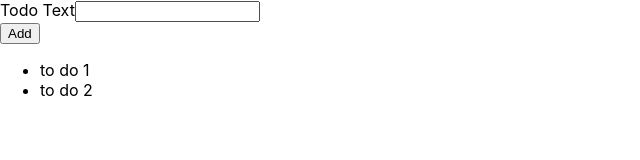
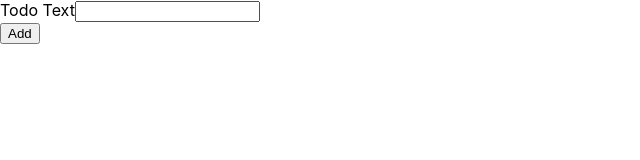
Before and after one commit to EnzoSeason/typescript-tuto, a React (Create React App) app in the folder react-ts/: page / in a window 1280 px wide. Shown: the top 160 px of the page, without its empty margins (0-640 px from the left). Built offline with nearby package versions, Linux system fonts and the light colour scheme.

Commit message:
use State mangement

```diff
--- a/react-ts/src/App.tsx
+++ b/react-ts/src/App.tsx
@@ -1,15 +1,21 @@
-import React from 'react';
+import React, { useState } from 'react';
 import NewTodo from './components/NewTodo';
 import TodoList from './components/TodoList';
+import TodoItem from './models/todo.model';
 
 const App: React.FC = () => {
-  const todos = [
-    {id: "t1", text: "to do 1"},
-    {id: "t2", text: "to do 2"},
-  ];
+  // const todos = [
+  //   {id: "t1", text: "to do 1"},
+  //   {id: "t2", text: "to do 2"},
+  // ];
+  const [todos, setTodos] = useState<TodoItem[]>([]);
 
   const todoAddHandler = (text: string) => {
-    console.log(text);
+    const item = {
+      id: Math.random().toString(),
+      text: text
+    }
+    setTodos(previousItems => [...previousItems, item]);
   };
 
   return (
--- /dev/null
+++ b/react-ts/src/models/todo.model.ts
@@ -0,0 +1,4 @@
+export default interface TodoItem {
+    id: string;
+    text: string;
+}
```
